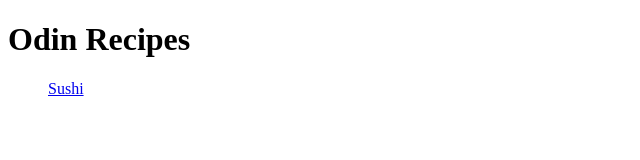
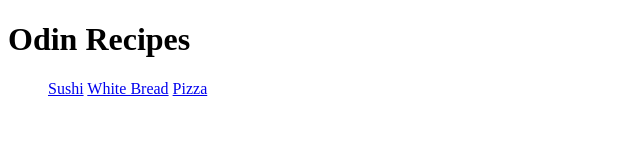
Before and after one commit to singleMaltMatt/odin-recipes, a plain HTML site: page index.html in a window 1280 px wide. Shown: the whole page, without its empty margins (0-640 px from the left). Drawn offline with Linux system fonts and the light colour scheme.

Commit message:
changed some index.html code

```diff
--- a/index.html
+++ b/index.html
@@ -9,7 +9,8 @@
         <h1>Odin Recipes</h1>
         <ul>
         <a href="recipes/sushi.html">Sushi</a>
-
+        <a href="recipes/white-bread.html">White Bread</a>
+        <a href="recipes/pizza.html">Pizza</a>
         </ul>
     </body>
 </html>
```
